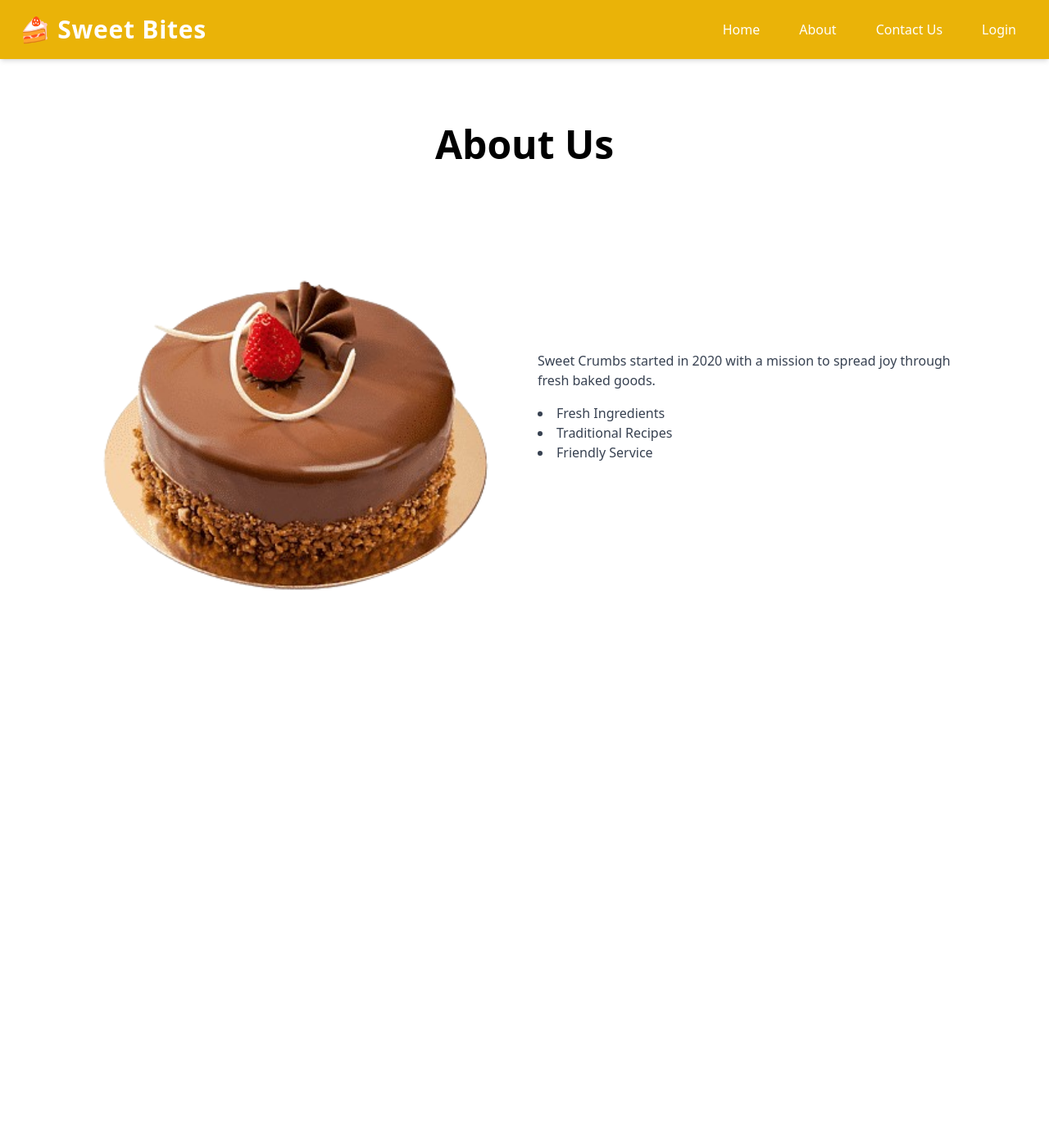
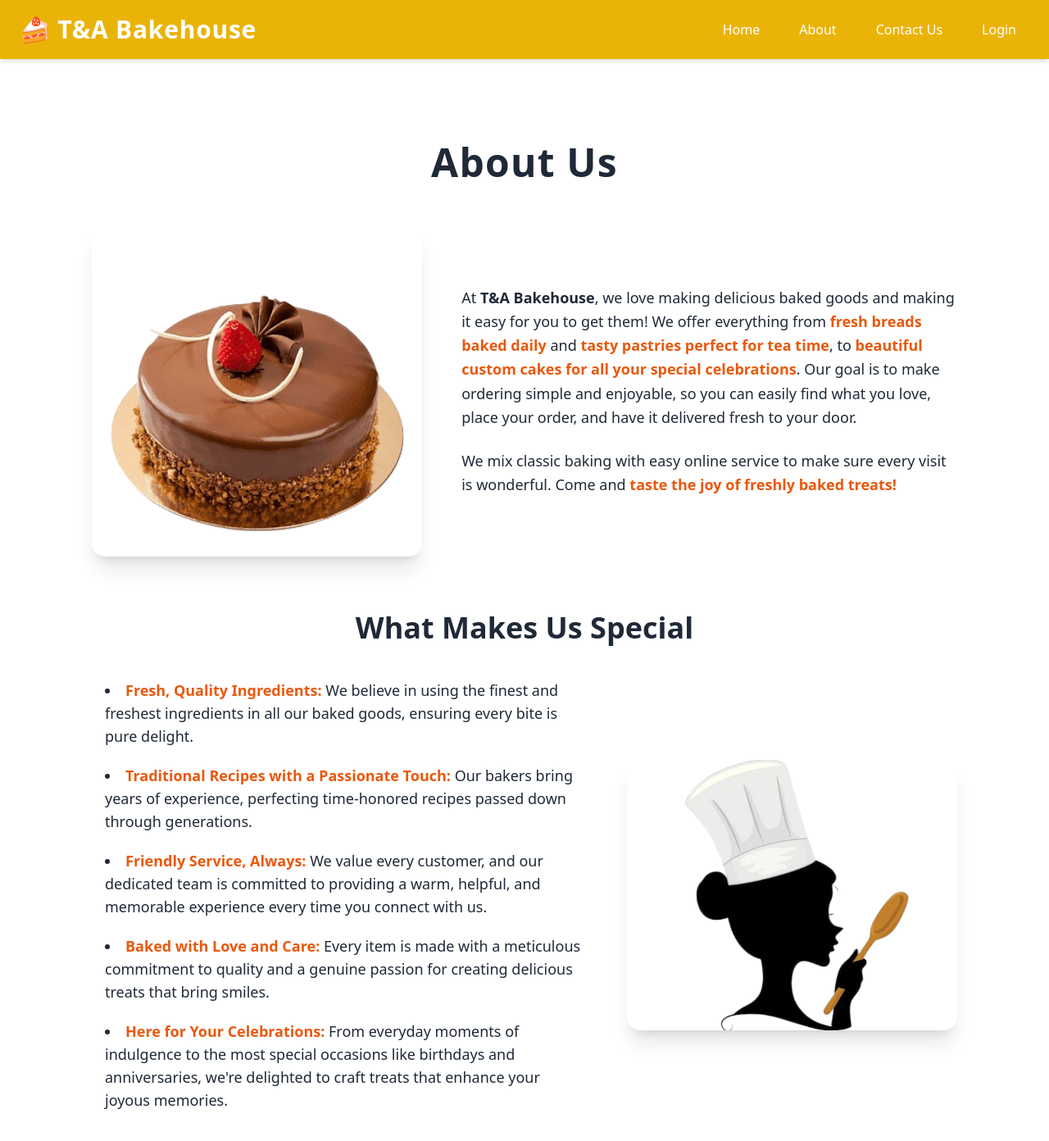
Before and after one commit to Ahad-Channa/T-A-BakeHouse-Bakery-app, a React (Vite) app in the folder TA-BakeHouse/: page /about in a window 1280 px wide. Shown: the top 1392 px of the page at 82% size. Before the commit the page ends 840 px from the top, so only its background shows below. Built offline with nearby package versions, Linux system fonts and the light colour scheme.

Commit message:
Landing page Updated

```diff
--- a/TA-BakeHouse/package.json
+++ b/TA-BakeHouse/package.json
@@ -11,6 +11,7 @@
   },
   "dependencies": {
     "formik": "^2.4.6",
+    "framer-motion": "^12.16.0",
     "react": "^19.1.0",
     "react-dom": "^19.1.0",
     "react-router-dom": "^7.6.2",
--- a/TA-BakeHouse/src/pages/User/Navbar.jsx
+++ /dev/null
@@ -1,40 +0,0 @@
-import React from 'react';
-import { Link } from 'react-router-dom';
-
-function Navbar() {
-  return (
-    <nav className="bg-yellow-500 text-white px-6 py-4 flex justify-between items-center shadow-md">
-      <h1 className="text-3xl font-bold tracking-wide">🍰 Sweet Bites</h1>
-
-      <div className="flex gap-4">
-        <Link
-          to="/"
-          className="px-4 py-2 rounded-xl hover:bg-white hover:text-yellow-600 transition duration-300 font-medium"
-        >
-          Home
-        </Link>
-        <Link
-          to="/about"
-          className="px-4 py-2 rounded-xl hover:bg-white hover:text-yellow-600 transition duration-300 font-medium"
-        >
-          About
-        </Link>
-        <Link
-          to="/Contact-us"
-          className="px-4 py-2 rounded-xl hover:bg-white hover:text-yellow-600 transition duration-300 font-medium"
-        >
-          Contact Us
-        </Link>
-        <Link
-          to="/login"
-          className="px-4 py-2 rounded-xl hover:bg-white hover:text-yellow-600 transition duration-300 font-medium"
-        >
-          Login
-        </Link>
-
-      </div>
-    </nav>
-  );
-}
-
-export default Navbar;
--- a/TA-BakeHouse/src/pages/components/About.jsx
+++ b/TA-BakeHouse/src/pages/components/About.jsx
@@ -1,31 +1,90 @@
-import React from 'react'
+import React from "react";
 
 export default function About() {
   return (
+    <section id="about" className="bg-gradient-to-br  py-20 px-4 md:px-12 lg:px-24">
+      {/* Main heading */}
+      <h2 className="text-5xl font-extrabold text-center text-gray-800 mb-12 leading-tight tracking-wide">
+        About Us
+      </h2>
 
-    <section id="about" className="bg-white py-16 px-6 md:px-20">
-      <h2 className="text-5xl font-semibold text-center mb-8">About Us</h2>
-      <div className="flex flex-col md:flex-row items-center gap-8">
-        <img
-          src="/images/png-clipart-torta-cupcake-bakery-custard-sponge-cake-chocolate-cake-food-frozen-dessert-thumbnail-removebg-preview.png"
-          alt="image not found"
-          className="w-full md:w-1/2 rounded-xl "
-        />
-        <div className="md:w-1/2 text-gray-700">
-          <p className="mb-4">
-            Sweet Crumbs started in 2020 with a mission to spread joy through fresh baked goods.
+      {/* First content block: Image left, text right */}
+      <div className="flex flex-col md:flex-row items-center justify-center gap-12 mb-16">
+        {/* Image on the left */}
+        <div className="w-full md:w-1/2 lg:w-2/5 flex justify-center">
+          <img
+            src="/images/png-clipart-torta-cupcake-bakery-custard-sponge-cake-chocolate-cake-food-frozen-dessert-thumbnail-removebg-preview.png"
+            alt="Delicious baked goods from T&A Bakehouse"
+            className="w-full max-w-md md:max-w-none rounded-2xl shadow-xl transform hover:scale-105 transition duration-300 ease-in-out"
+          />
+        </div>
+
+        {/* Text content on the right */}
+        <div className="md:w-1/2 lg:w-3/5 text-gray-800 text-lg leading-relaxed">
+          <p className="mb-6">
+            At <strong>T&A Bakehouse</strong>, we love making delicious baked
+            goods and making it easy for you to get them! We offer everything
+            from <span className="font-semibold text-orange-600">fresh breads baked daily</span> and
+            <span className="font-semibold text-orange-600"> tasty pastries perfect for tea time</span>, to
+            <span className="font-semibold text-orange-600"> beautiful custom cakes for all your special celebrations</span>.
+            Our goal is to make ordering simple and enjoyable, so you can easily
+            find what you love, place your order, and have it delivered fresh to
+            your door.
           </p>
-          <ul className="list-disc list-inside">
-            <li>Fresh Ingredients</li>
-            <li>Traditional Recipes</li>
-            <li>Friendly Service</li>
+          <p>
+            We mix classic baking with easy online service to make
+            sure every visit is wonderful. Come and <span className="font-semibold text-orange-600">taste the joy of freshly
+            baked treats!</span>
+          </p>
+        </div>
+      </div>
+
+      {/* Second content block: "We're proud to use:" heading, List left, Image right */}
+      <h3 className="text-4xl font-bold text-center text-gray-800 mb-10 mt-16 leading-tight">
+        What Makes Us Special
+      </h3>
+
+      <div className="flex flex-col md:flex-row-reverse items-center justify-center gap-12">
+        {/* Image on the right */}
+        <div className="w-full md:w-1/2 lg:w-2/5 flex justify-center">
+          <img
+            src="/images/girl.png" // Assuming this image is relevant and positive
+            alt="Our dedicated team member"
+            className="w-full max-w-md md:max-w-none rounded-2xl shadow-xl transform hover:scale-105 transition duration-300 ease-in-out"
+          />
+        </div>
+
+        {/* List on the left */}
+        <div className="md:w-1/2 lg:w-3/5 text-gray-800">
+          <ul className="list-disc list-inside space-y-5 text-lg pl-4"> {/* Added padding left for list bullet alignment */}
+            <li>
+              <strong className="text-orange-600">Fresh, Quality Ingredients: </strong> We believe in using
+              the finest and freshest ingredients in all our baked goods, ensuring
+              every bite is pure delight.
+            </li>
+            <li>
+              <strong className="text-orange-600">Traditional Recipes with a Passionate Touch: </strong> Our
+              bakers bring years of experience, perfecting time-honored recipes
+              passed down through generations.
+            </li>
+            <li>
+              <strong className="text-orange-600">Friendly Service, Always: </strong> We value every customer,
+              and our dedicated team is committed to providing a warm, helpful, and
+              memorable experience every time you connect with us.
+            </li>
+            <li>
+              <strong className="text-orange-600">Baked with Love and Care: </strong> Every item is made with
+              a meticulous commitment to quality and a genuine passion for creating
+              delicious treats that bring smiles.
+            </li>
+            <li>
+              <strong className="text-orange-600">Here for Your Celebrations: </strong> From everyday moments
+              of indulgence to the most special occasions like birthdays and anniversaries,
+              we're delighted to craft treats that enhance your joyous memories.
+            </li>
           </ul>
         </div>
       </div>
     </section>
-
-
-
-
-  )
+  );
 }
--- a/TA-BakeHouse/src/pages/components/Contactus.jsx
+++ b/TA-BakeHouse/src/pages/components/Contactus.jsx
@@ -3,7 +3,7 @@ import React from 'react'
 
 const Contactus = () => {
   return (
-    <section className="bg-white py-12 px-6">
+    <section className="py-12 px-6">
       <h2 className="text-3xl font-bold text-center mb-6">Contact Us</h2>
       <form className="max-w-xl mx-auto grid gap-4">
         <input type="text" placeholder="Name" className="border p-3 rounded" />
@@ -14,6 +14,8 @@ const Contactus = () => {
         </button>
       </form>
     </section>
+
+
   );
 };
 
--- a/TA-BakeHouse/src/pages/components/Home.jsx
+++ b/TA-BakeHouse/src/pages/components/Home.jsx
@@ -1,48 +1,41 @@
+import React from "react";
+import { Outlet } from "react-router-dom";
+const Home = () => {
 
-/*
-import React from 'react';
+  return (
+    <div className="p-6 ">
+      <h1 className="text-4xl font-bold mb-8 text-center text-yellow-700 mt-20">
+        Welcome to T&A Bakehouse
+      </h1>
 
-const sampleProducts = [
-  {
-    id: 1,
-    name: "Chocolate Cake",
-    price: 1200,
-    image: "https://via.placeholder.com/150",
-  },
-  {
-    id: 2,
-    name: "Strawberry Tart",
-    price: 850,
-    image: "https://via.placeholder.com/150",
-  },
-  {
-    id: 3,
-    name: "Garlic Bread",
-    price: 300,
-    image: "https://via.placeholder.com/150",
-  },
-];
+      <div className="flex flex-col md:flex-row items-center justify-between max-w-5xl mx-auto gap-6">
+        {/* Left side - Text */}
+        <div className="md:w-1/2 text-center md:text-left space-y-4">
+          <h2 className="text-3xl font-bold mb-8  text-yellow-700">
+            From Our Oven to Your Heart
+          </h2>
+          <p className="text-gray-700 font-bold">
+            Handcrafted with love, each treat is freshly baked to bring warmth,
+            comfort, and a little joy to your day. Whether it’s a celebration or a
+            simple moment, we are here to make it sweeter.
+          </p>
 
-const Home = () => {
-  return (
-    <div className="p-6 bg-yellow-50 min-h-screen">
-      <h1 className="text-3xl font-bold mb-8 text-center text-yellow-700">Welcome to Sweet Bites Bakery</h1>
+          <button className="bg-gray-200 py-2 px-4 rounded-lg ">Join now</button>
+        </div>
 
-      <div className="grid grid-cols-1 sm:grid-cols-2 md:grid-cols-3 gap-6">
-        {sampleProducts.map((product) => (
-          <div key={product.id} className="bg-white border rounded-2xl shadow-lg p-4 hover:shadow-2xl transition">
-            <img src={product.image} alt={product.name} className="w-full h-40 object-cover rounded-xl mb-4" />
-            <h2 className="text-xl font-semibold text-yellow-700">{product.name}</h2>
-            <p className="text-gray-600">Rs. {product.price}</p>
-            <button className="mt-3 bg-yellow-500 hover:bg-yellow-600 text-white px-4 py-2 rounded-xl w-full transition">
-              Add to Cart
-            </button>
-          </div>
-        ))}
+        {/* Right side - Image */}
+        <div className="md:w-1/2 flex justify-center">
+          <img
+            src="/images/ChatGPT Image .png"
+            alt="Delicious baked goods"
+            className="rounded-lg  max-w-full h-auto"
+          />
+        </div>
       </div>
+      <Outlet/>
     </div>
+
   );
 };
 
 export default Home;
-*/
--- a/TA-BakeHouse/src/pages/components/LandingPage.jsx
+++ b/TA-BakeHouse/src/pages/components/LandingPage.jsx
@@ -1,11 +1,20 @@
-import React from 'react'
-import LandingNavbar from './Landingnavbar'
-
-export const LandingPage = () => {
+import React from "react";
+import Home from "./Home";
+import About from "./About";
+import Contactus from "./Contactus";
+const LandingPage = () => {
   return (
     <>
-
-
+      <section id="home">
+        <Home />
+      </section>
+      <section id="about">
+        <About />
+      </section>
+      <section id="contactus">
+        <Contactus />
+      </section>
     </>
-  )
-}
+  );
+};
+export default LandingPage;
--- a/TA-BakeHouse/src/pages/User/Layout.jsx
+++ b/TA-BakeHouse/src/pages/components/Layout.jsx
@@ -1,13 +1,11 @@
 import React from "react";
-import Navbar from "./NavBar";
+import Navbar from "./Navbar";
+import { Outlet } from "react-router-dom";
 
-import { Outlet } from "react-router-dom";
 
 const Layout = () => {
   return (
     <>
-
-
       <Navbar />
       <div className="p-4">
         <Outlet />
--- /dev/null
+++ b/TA-BakeHouse/src/pages/components/Navbar.jsx
@@ -0,0 +1,60 @@
+import React from "react";
+import { Link } from "react-router-dom";
+
+function Navbar() {
+  return (
+    <nav className="bg-yellow-500 text-white px-6 py-4 flex justify-between items-center shadow-md">
+      <h1 className="text-3xl font-bold tracking-wide">🍰 T&A Bakehouse</h1>
+
+      <div className="flex gap-4">
+        <a
+          href="#home"
+          className="px-4 py-2 rounded-xl hover:bg-white hover:text-yellow-600 transition duration-300 font-medium"
+        >
+          Home
+        </a>
+        <a
+          href="#about"
+          className="px-4 py-2 rounded-xl hover:bg-white hover:text-yellow-600 transition duration-300 font-medium"
+        >
+          About
+        </a>
+        <a
+          href="#contactus"
+          className="px-4 py-2 rounded-xl hover:bg-white hover:text-yellow-600 transition duration-300 font-medium"
+        >
+          Contact Us
+        </a>
+
+        <Link
+          to="/login"
+          className="px-4 py-2 rounded-xl hover:bg-white hover:text-yellow-600 transition duration-300 font-medium"
+        >
+          Login
+        </Link>
+      </div>
+    </nav>
+  );
+}
+
+export default Navbar;
+
+/* <Link
+          to="/home"
+          className="px-4 py-2 rounded-xl hover:bg-white hover:text-yellow-600 transition duration-300 font-medium"
+        >
+          Home
+        </Link>
+        <Link
+          to="/about"
+          className="px-4 py-2 rounded-xl hover:bg-white hover:text-yellow-600 transition duration-300 font-medium"
+        >
+          About
+        </Link>
+        <Link
+          to="/Contact-us"
+          className="px-4 py-2 rounded-xl hover:bg-white hover:text-yellow-600 transition duration-300 font-medium"
+        >
+          Contact Us
+        </Link>
+        */
```
Also changed, not shown: TA-BakeHouse/src/App.jsx (+18 -13 lines), TA-BakeHouse/src/pages/User/Home.jsx (deleted, +0 -39 lines), TA-BakeHouse/public/images/girl.png (added), TA-BakeHouse/src/pages/components/Login.jsx (renamed from TA-BakeHouse/src/pages/User/Login.jsx), TA-BakeHouse/src/pages/components/Register.jsx (renamed from TA-BakeHouse/src/pages/User/Register.jsx), 1 other file (tests, documents, lock files or other folders).
